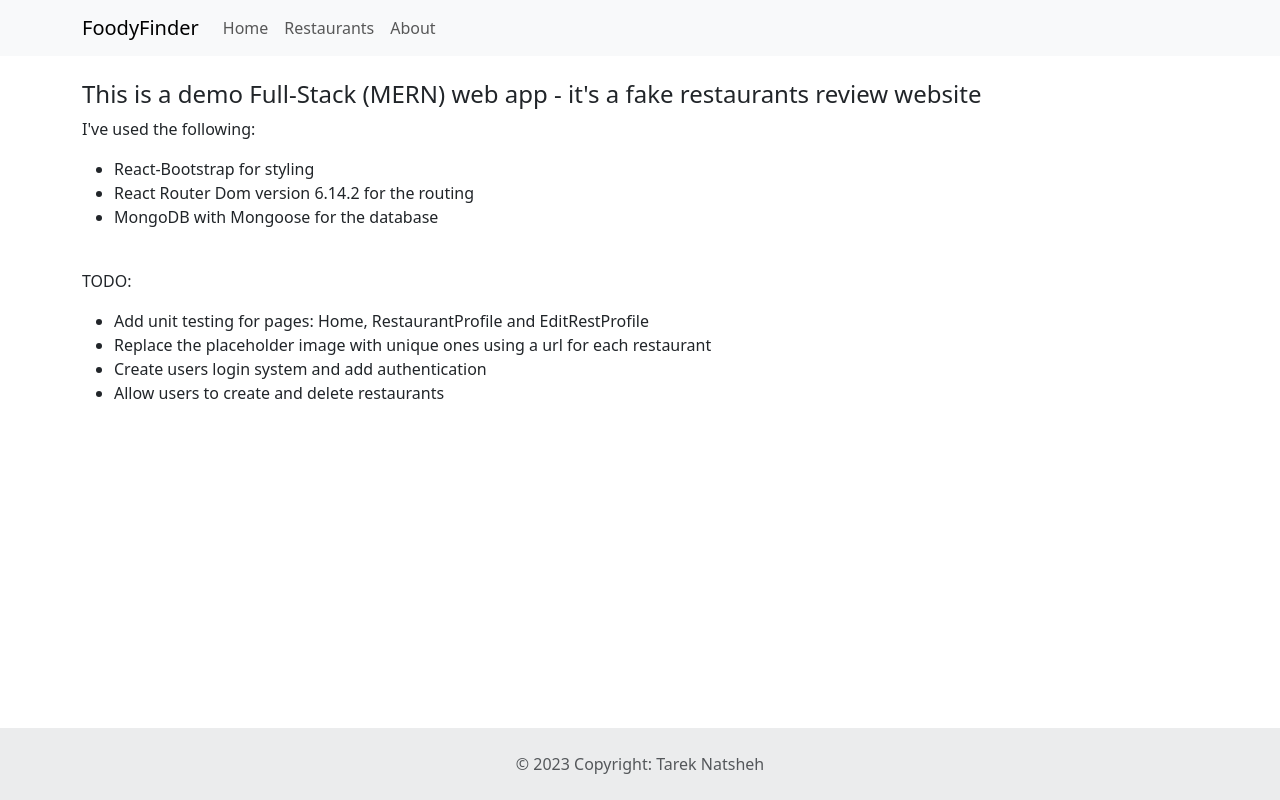
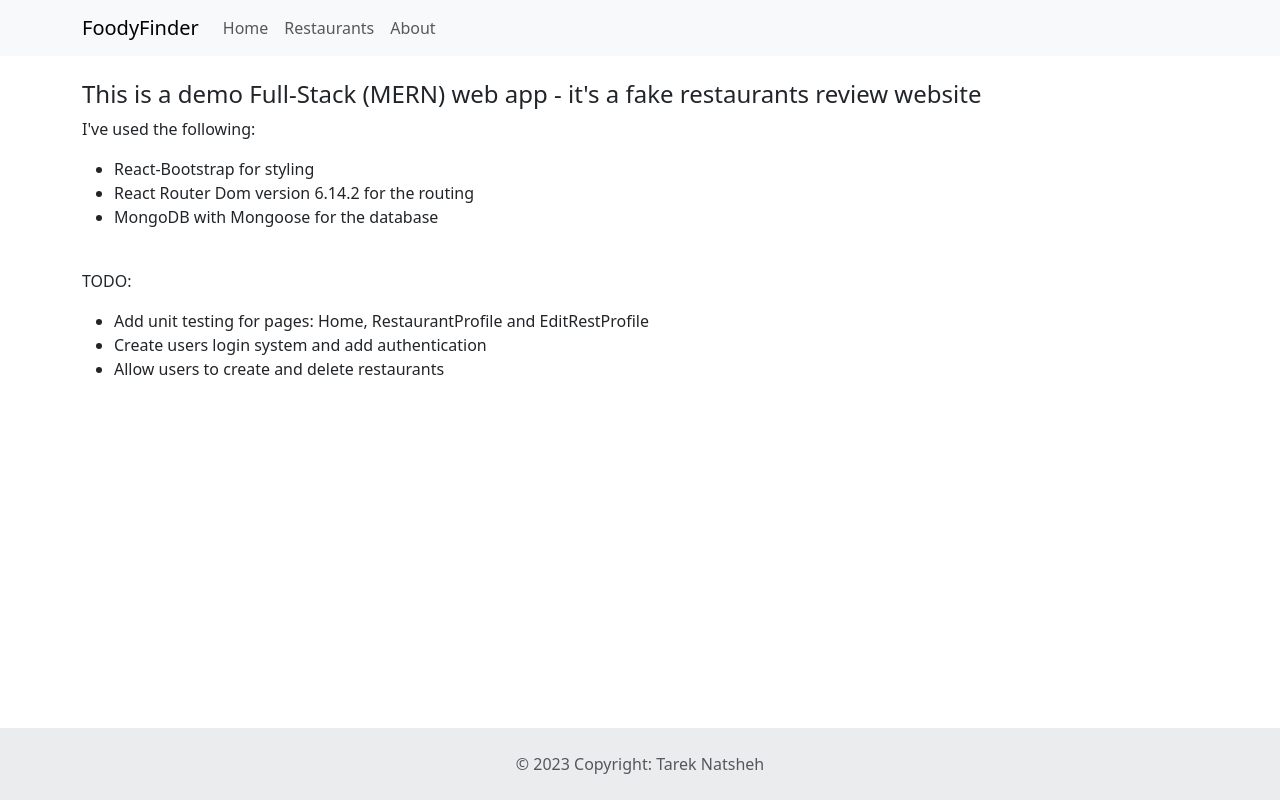
Before and after one commit to tareknatsheh/foods-finder, a React (Create React App) app in the folder app/: page / in a window 1280 px wide. Built offline with nearby package versions, Linux system fonts and the light colour scheme.

Commit message:
edited Readme.md

```diff
--- a/app/src/pages/Home.tsx
+++ b/app/src/pages/Home.tsx
@@ -14,7 +14,6 @@ const Home = () => {
             <p>TODO:</p>
             <ul>
                 <li>Add unit testing for pages: Home, RestaurantProfile and EditRestProfile</li>
-                <li>Replace the placeholder image with unique ones using a url for each restaurant</li>
                 <li>Create users login system and add authentication</li>
                 <li>Allow users to create and delete restaurants</li>
             </ul>
--- a/package.json
+++ b/package.json
@@ -8,7 +8,8 @@
     "start": "node api/dist/server.js",
     "dev_api": "nodemon api/src/server.ts",
     "dev_app": "cd app && npm start",
-    "tsc": "cd api && tsc"
+    "tsc": "cd api && tsc",
+    "test": "cd app && npm run test"
   },
   "keywords": [],
   "author": "",
```
Also changed, not shown: app/README.md (deleted), 1 other file (tests, documents, lock files or other folders).
